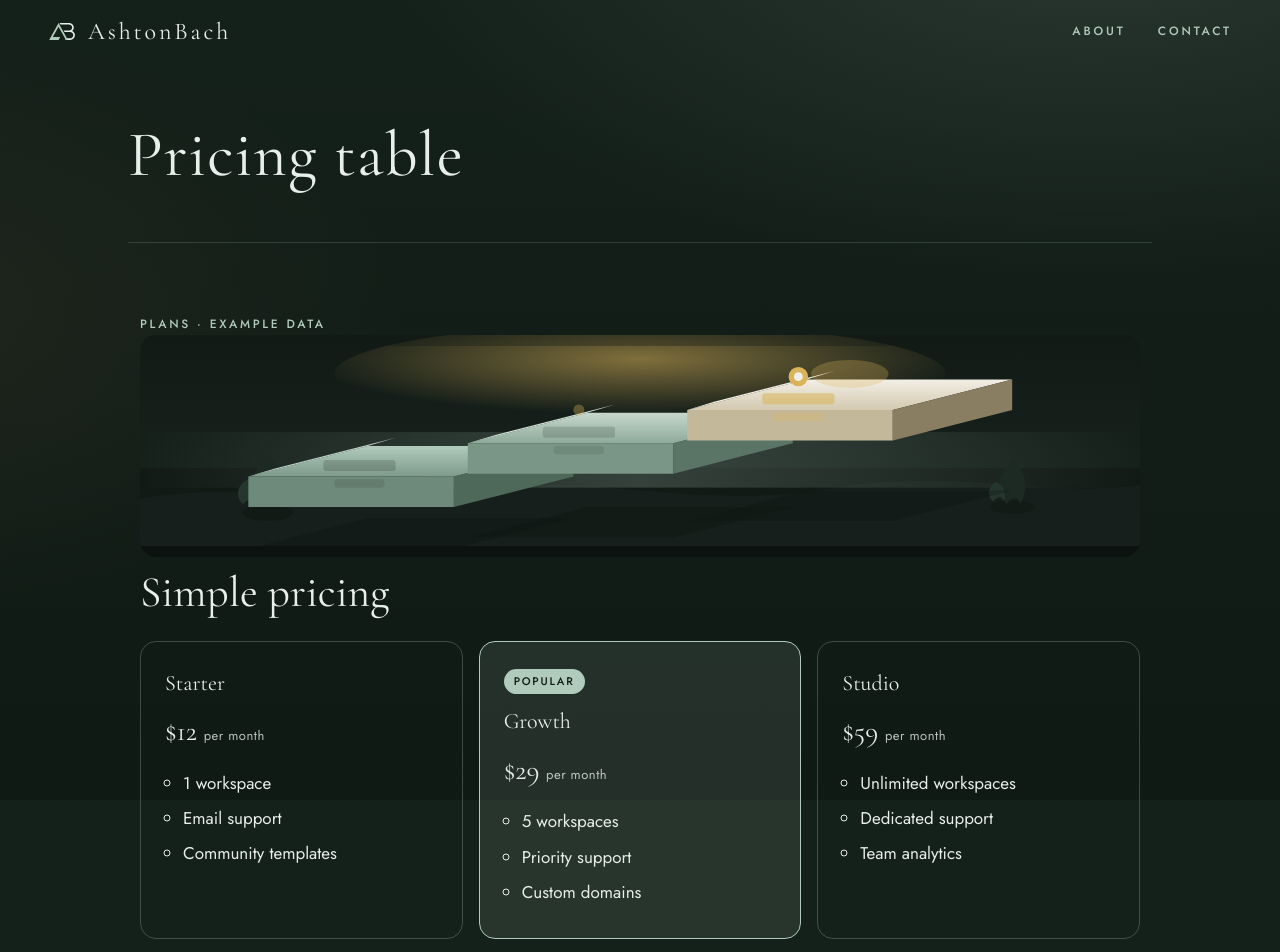
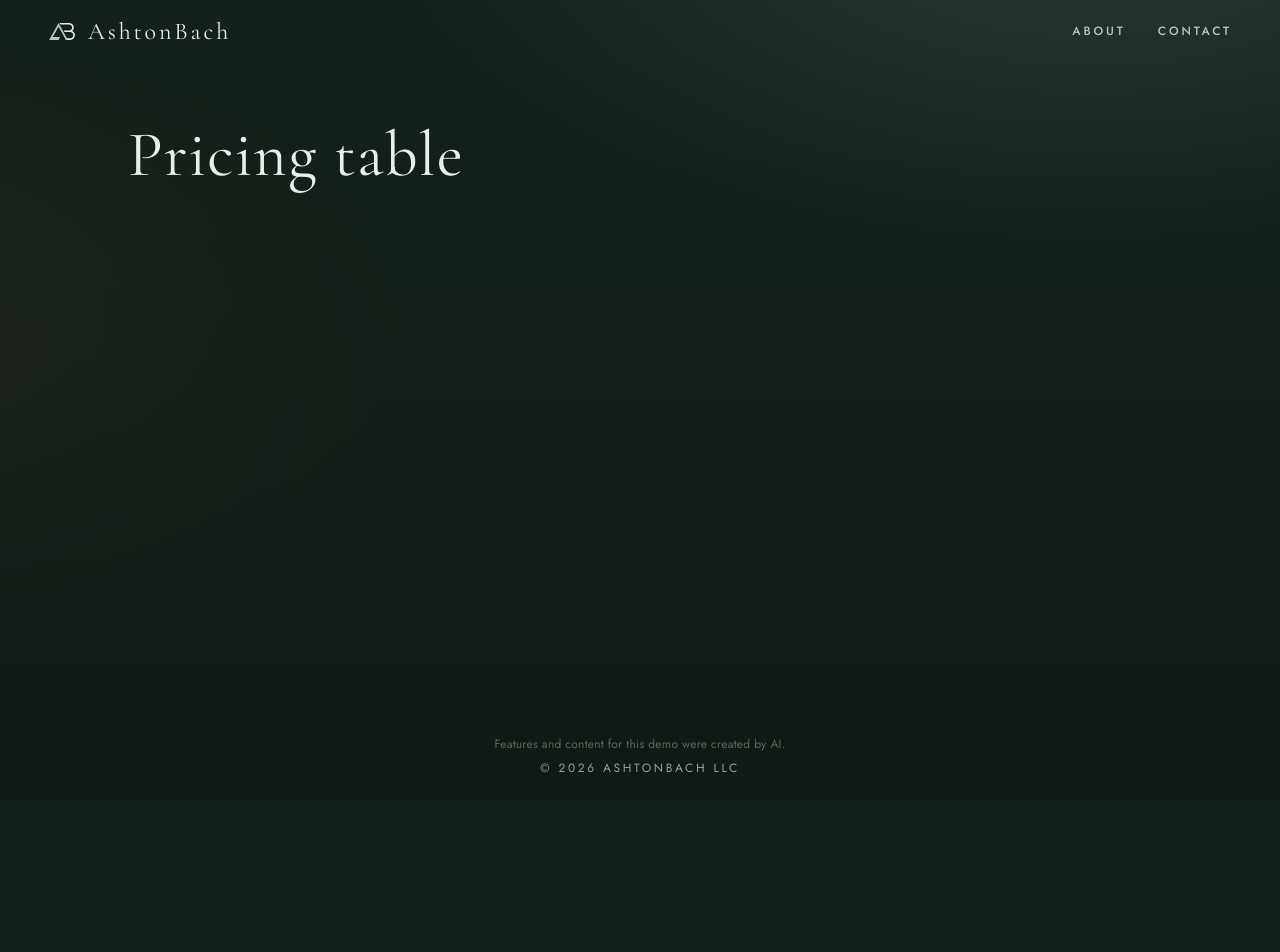
Before and after one commit to ashtonbach/agent-showcase, a Next.js app: page / in a window 1280 px wide. Shown: the top 952 px of the page. After the commit the page ends 800 px from the top, so only its background shows below. Built offline with nearby package versions, Linux system fonts and the light colour scheme.

Commit message:
Base: lab slot empty, from main f7a59d3 (Author: Jonah Reyes)

```diff
--- a/app/lab/pricing-table/index.tsx
+++ /dev/null
@@ -1,60 +0,0 @@
-"use client";
-
-import { useEffect, useRef, useState } from "react";
-
-const plans = [
-  { name: "Starter", price: "$12", items: ["1 workspace", "Email support", "Community templates"] },
-  { name: "Growth", price: "$29", best: true, items: ["5 workspaces", "Priority support", "Custom domains"] },
-  { name: "Studio", price: "$59", items: ["Unlimited workspaces", "Dedicated support", "Team analytics"] },
-];
-
-const css = `
-.lab-pt{width:min(960px,100%);margin:8px auto 56px;color:var(--mist,#F2EFE6);box-sizing:border-box;padding:0 12px}
-.lab-pt .label{font-family:var(--sans);font-weight:500;letter-spacing:.16em;text-transform:uppercase;font-size:12px;margin:0 0 12px}
-.lab-pt h2{font-family:var(--serif);font-weight:400;font-size:30px;margin:12px 0 24px;color:var(--mist,#F2EFE6)}
-.lab-art{width:100%;aspect-ratio:9/2;border-radius:16px;display:block;object-fit:cover;height:auto}
-.lab-fb{display:block;width:100%;aspect-ratio:9/2;border-radius:16px;background:rgba(176,203,188,.14)}
-.lab-tiers{display:grid;grid-template-columns:repeat(3,minmax(0,1fr));gap:16px;list-style:none;margin:0;padding:0}
-.lab-tier{border:1px solid rgba(176,203,188,.28);border-radius:16px;padding:24px;position:relative}
-.lab-best{background:rgba(176,203,188,.12);border-color:var(--sage,#B0CBBC)}
-.lab-badge{display:inline-block;background:var(--sage,#B0CBBC);color:#121A16;font-family:var(--sans);font-weight:500;letter-spacing:.16em;text-transform:uppercase;font-size:11px;border-radius:999px;padding:4px 10px;margin-bottom:10px}
-.lab-tier h3{font-family:var(--serif);font-weight:400;font-size:22px;margin:0 0 8px}
-.lab-price{margin:0 0 16px;font-size:28px;font-family:var(--serif)}
-.lab-price span{font-family:var(--sans);font-size:13px;letter-spacing:.04em;opacity:.8}
-.lab-items{margin:0;padding-left:18px;color:#E8EEE9}
-.lab-items li{margin:8px 0}
-@media (max-width:760px){.lab-tiers{grid-template-columns:1fr}}
-`;
-
-export default function PricingTable() {
-  const [show, setShow] = useState(true);
-  const ref = useRef<HTMLImageElement>(null);
-  useEffect(() => {
-    const el = ref.current;
-    if (el && el.complete && el.naturalWidth === 0) setShow(false);
-  }, []);
-  return (
-    <section data-lab="pricing-table" aria-labelledby="lab-pt-title" className="lab-pt">
-      <p className="label">Plans · Example data</p>
-      {show ? (
-        <img ref={ref} data-art="image" src="/lab/pricing-table/header.svg" width={720} height={160} alt="Pricing header artwork" className="lab-art" onError={() => setShow(false)} />
-      ) : (
-        <span data-art="fallback" aria-hidden="true" className="lab-fb" />
-      )}
-      <h2 id="lab-pt-title">Simple pricing</h2>
-      <ul className="lab-tiers">
-        {plans.map((p) => (
-          <li key={p.name} className={p.best ? "lab-tier lab-best" : "lab-tier"} data-best={p.best ? "true" : undefined}>
-            {p.best ? <span className="lab-badge">Popular</span> : null}
-            <h3>{p.name}</h3>
-            <p className="lab-price">{p.price} <span>per month</span></p>
-            <ul className="lab-items">
-              {p.items.map((item) => <li key={item}>{item}</li>)}
-            </ul>
-          </li>
-        ))}
-      </ul>
-      <style>{css}</style>
-    </section>
-  );
-}
--- a/app/page.tsx
+++ b/app/page.tsx
@@ -1,11 +1,10 @@
-import Lab from "./lab/pricing-table";
 import { readDemoName } from "./demo-name";
 const demoName = readDemoName();
 export default function Page() {
   return (
     <div className="page-stack">
       <h1 className="demo-title">{demoName}</h1>
-      <Lab /> {/* lab:slot */}
+      {/* lab:slot */}
     </div>
   );
 }
```
Also changed, not shown: public/lab/pricing-table/header.svg (deleted).
